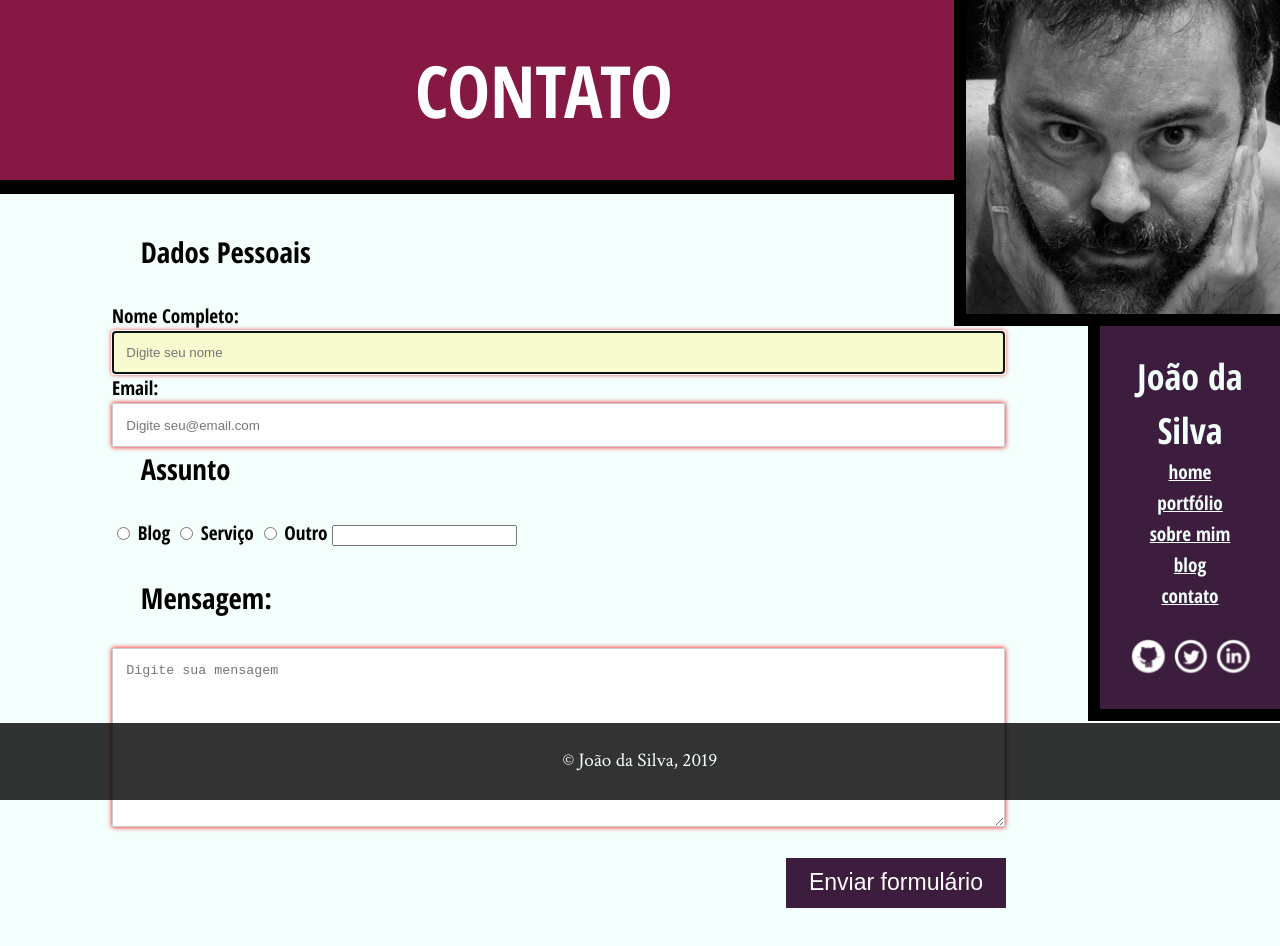
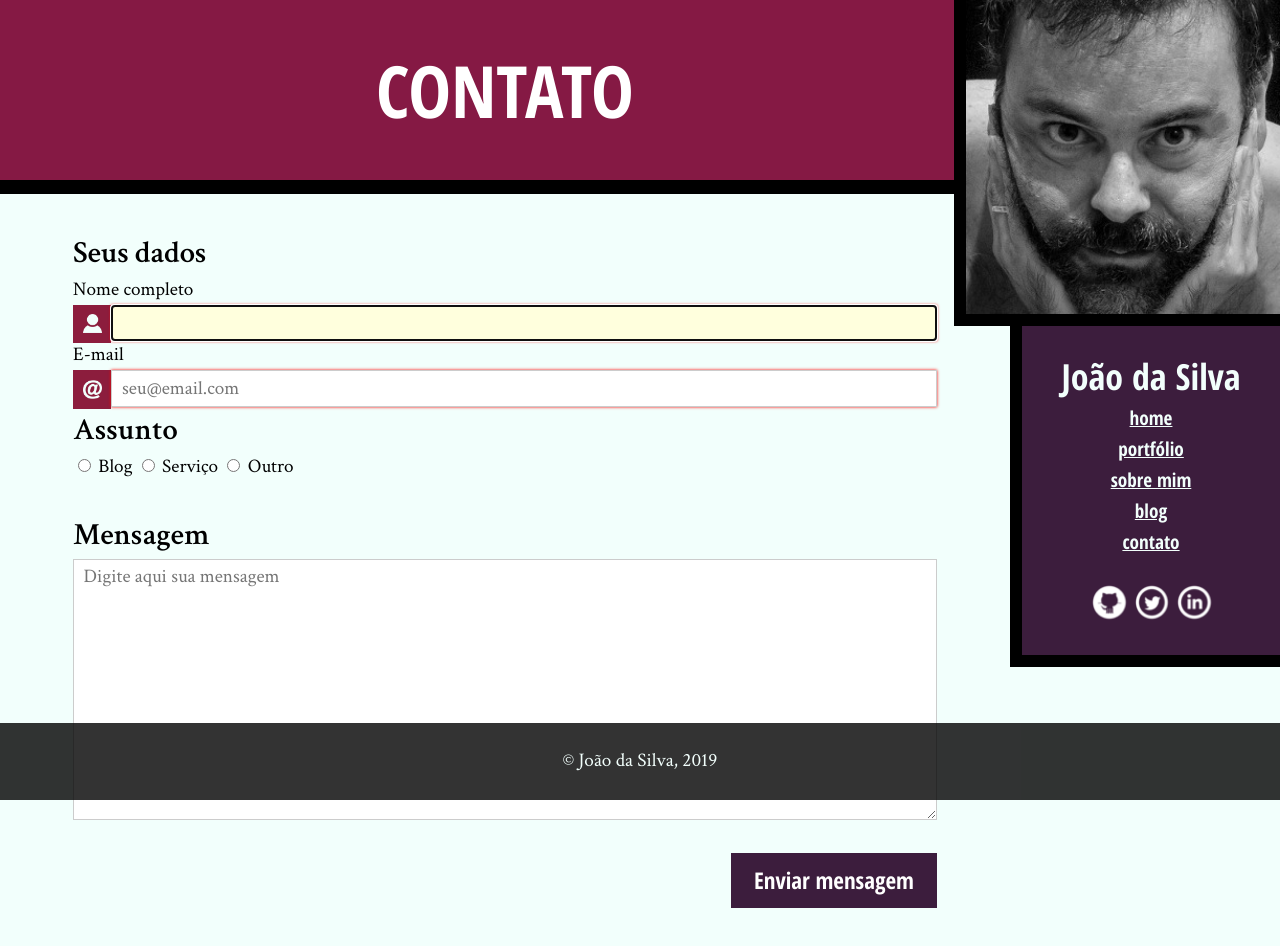
Before and after one commit to KathLouise/HTML-e-CSS-2, a plain HTML site: page contato.html in a window 1280 px wide. Drawn offline with Linux system fonts and the light colour scheme.

Commit message:
Atualizações
Aulas 10 (restante), 11 e 12

```diff
--- a/contato.html
+++ b/contato.html
@@ -17,13 +17,13 @@
                 <div class="conteudo-principal">
                     <form>
                         <fieldset>
-                        <legend>Dados Pessoais</legend>
-                        <label for="nome">Nome Completo:</label>
-                        <input id="nome" type="text" name="nome" required autofocus pattern="[A-Za-z ']{4,}" title="O nome precisa ter pelo menos 4 caracteres" placeholder="Digite seu nome">
-                        <label for="email">Email:</label>
-                        <input id="email" name="email" placeholder="Digite seu@email.com" type="email" required>
+                            <legend>Seus dados</legend>
+                            <label for="nome">Nome completo</label>
+                            <input id="nome" type="text" name="nome" required autofocus pattern="[A-Za-z ']{4,}" title="O nome precisa ter pelo menos 4 caracteres">
+                            <label for="email">E-mail</label>
+                            <input id="email" type="email" name="email" required placeholder="seu@email.com">
                         </fieldset>
-                    <fieldset class="inline">
+                        <fieldset>
                             <legend>Assunto</legend>
                             <label>
                                 <input type="radio" name="assunto" value="Blog">
@@ -33,21 +33,20 @@
                                     <input type="radio" name="assunto" value="Serviço">
                                     Serviço
                                 </label>
+                                <fieldset>
+                                    <input type="radio" name="assunto" value="Outro" id="outro">
                                     <label for="outro">
-                            <input type="radio" name="assunto" value="Outro" id="outro">
                                         Outro
                                     </label>
                                     <input type="text" name="outro-assunto">
                                 </fieldset>
-                    <fieldset>
-                        <label id="labelMsg" for="mensagem">Mensagem:</label>
-                        <textarea id="mensagem" name="mensagem" cols="60" rows="10 " placeholder="Digite sua mensagem" required></textarea>
                         </fieldset>
-                    <button type="submit">Enviar formulário</button>
+                        <label for="mensagem">Mensagem</label>
+                        <textarea id="mensagem" name="mensagem" cols="60" rows="10" placeholder="Digite aqui sua mensagem"></textarea>
+                        <button type="submit">Enviar mensagem</button>
                     </form>
                 </div>
             </main>
-
 			<img id="foto-joao" src="img/eu.jpg" alt="Foto de João da Silva">
 			<aside class="barra-navegacao">
 				<div>
--- a/css/contato.css
+++ b/css/contato.css
@@ -1,50 +1,97 @@
-form {
-    font-family: "Open Sans Condensed", "Arial", sans-serif;
+legend,
+label[for="mensagem"] {
+    font-weight: bold;
+    font-size: 1.6rem;
+    margin-top: 1em;
 }
 
-legend, label[for="mensagem"] {
-    font-weight: bold;
-    margin: 1em;
-    font-size: 150%;
-}
-
-fieldset:not(.inline) label{
+label[for],
+button {
     display: block;
 }
 
-#nome, #email, #mensagem{
+input[type="text"],
+input[type="email"],
+textarea{
+    font-family: inherit;
+    font-size: 100%;
+    padding: .25em .5em;
     width: 100%;
+    box-sizing: border-box;
     border: 1px solid #ccc;
-    padding: 1em;
 }
 
-#nome:hover,
-#email:hover,
-#nome:focus,
-#email:focus,
-#mensagem:hover,
-#mensagem:focus {
-    background: rgba(255, 245, 163, 0.5);
-}
-
-input:invalid,
-#mensagem:invalid {
-    box-shadow: 0 0 5px #ff0000;
-}
-
-button{
+button {
     border: 0;
     padding: .5em 1em;
+    font-family: "Open Sans Condensed", sans-serif;
     background-color: #3C1D3D;
     color: white;
     font-size: 1.2em;
     margin-left: auto;
     margin-top: 1em;
-    position: relative;
-    left: 78%;
 }
 
-button:hover,
-button:focus{
-    background-color:#8C1D3D;
+input:invalid {
+    box-shadow: 0 0 3px red;
 }
+
+input:focus,
+textarea:focus {
+    background-color: #FFD;
+}
+
+button:focus {
+    background-color: #8C1D3D;
+}
+
+fieldset > fieldset {
+    display: inline;
+}
+
+label[for="outro"] {
+    display: inline;
+}
+
+input[name="outro-assunto"] {
+    width: auto;
+}
+
+input[value="Outro"] ~ input {
+    display: none;
+}
+
+input[value="Outro"]:checked ~ input {
+    display: inline;
+}
+
+label[for="nome"], label[for="email"]{
+    position: relative;
+}
+
+#nome, #email{
+    width: calc(100% - 2em);
+    position: relative;
+    left:2em;
+}
+
+label[for="nome"]::after{
+    background-image: url("../img/usuario.png");
+}
+
+label[for="email"]::after{
+    background-image: url("../img/email.png");
+}
+
+label[for="nome"]::after, label[for="email"]::after{
+    content: "";
+    background-color: #8C1D3D;
+    background-repeat: no-repeat;
+    background-size: 50% 50%;
+    background-position: center;
+    width: 2em;
+    height: 2em;
+    position: absolute;
+    top: 100%;
+    left: 0%;
+}
--- a/css/index.css
+++ b/css/index.css
@@ -326,8 +326,8 @@ main {
     /* altura = 3.5em */
     /* tx = .707 * h - .707 * w + w */
     /* ty = -.707 * h */
-    -webkit-transform: translate(6.5765em, -2.4745em) rotate(45deg);
-            transform: translate(6.5765em, -2.4745em) rotate(45deg);
+    -webkit-transform: translate(calc(.707 * (3.5em - 100%) + 100%), calc(-0.707 * 3.5em)) rotate(45deg);
+            transform: translate(calc(.707 * (3.5em - 100%) + 100%), calc(-.707 * 3.5em)) rotate(45deg);
     -webkit-transform-origin: 0 0;
             transform-origin: 0 0;
 
--- a/css/site.css
+++ b/css/site.css
@@ -33,7 +33,8 @@ h1, h2 {
 
 main {
     float: left;
-    width: 85%;
+    /*pega o que sobra e diminui do 100% da tela, para definir a largura*/
+    width: calc(100% - 0.9 * 300px);
     padding-bottom: 3.125em;
 }
 
@@ -42,7 +43,7 @@ main a {
 }
 
 p {
-	/*text-align: justify;*/
+	text-align: justify;
     margin: 1.25em 0;
 }
 
@@ -59,7 +60,8 @@ p {
     box-sizing: border-box;
     position: relative;
     top: 17em;
-    width: 15%;
+    /*calcula a porcentagempara definir a largura da barra lateral*/
+    width: calc(0.9*300px);
 }
 
 .barra-navegacao div {
@@ -168,7 +170,6 @@ em {
     border-left: .625em solid #000;
 }
 
-
 #foto-joao{
     width: 17em;
     position: absolute;
```
Also changed, not shown: bio.html (+41 -1 lines), css/bio.css (+33 -0 lines), img/email.png (added), img/eu-ico-small.png (added), img/usuario.png (added). Lines whose indentation alone changed are shown as unchanged.
